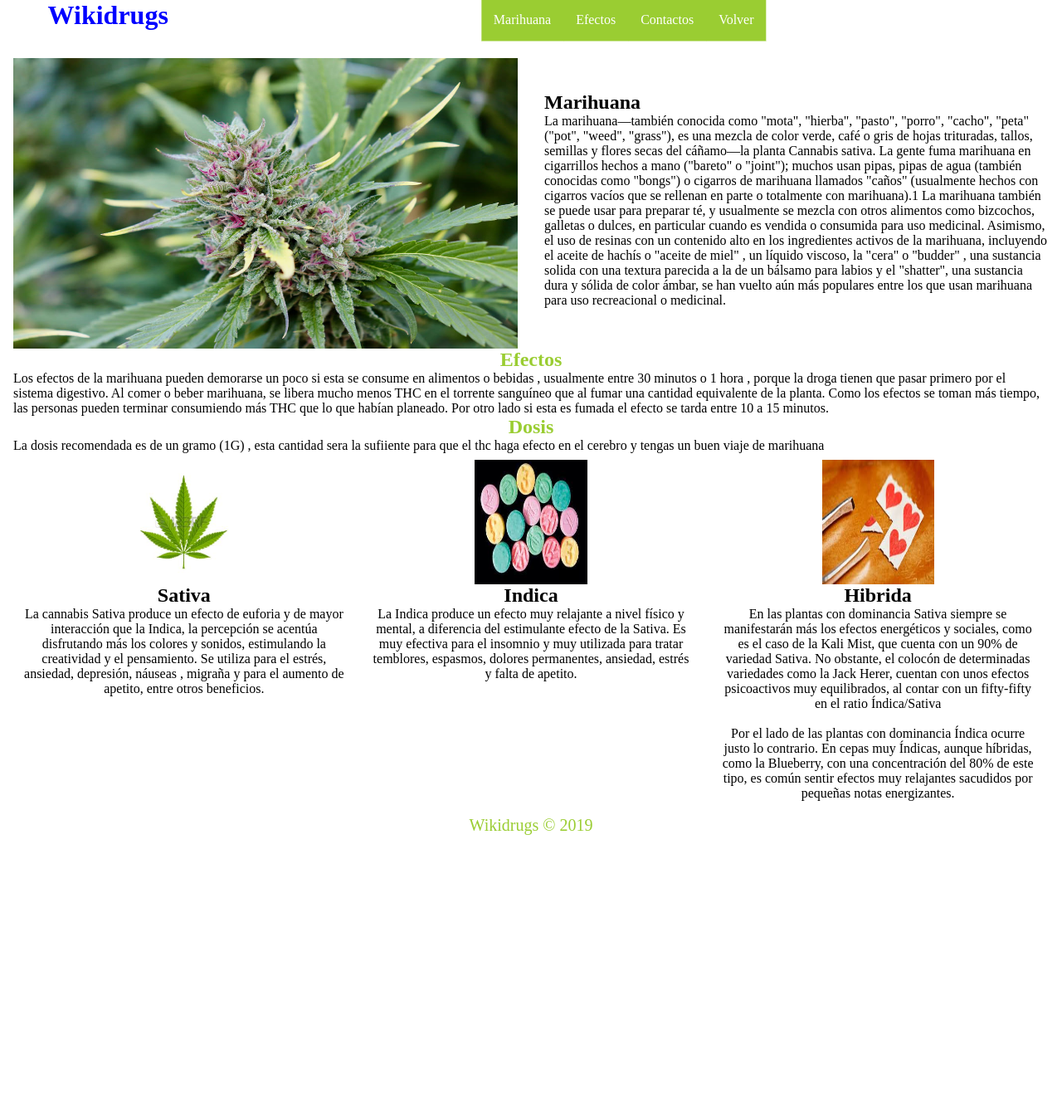
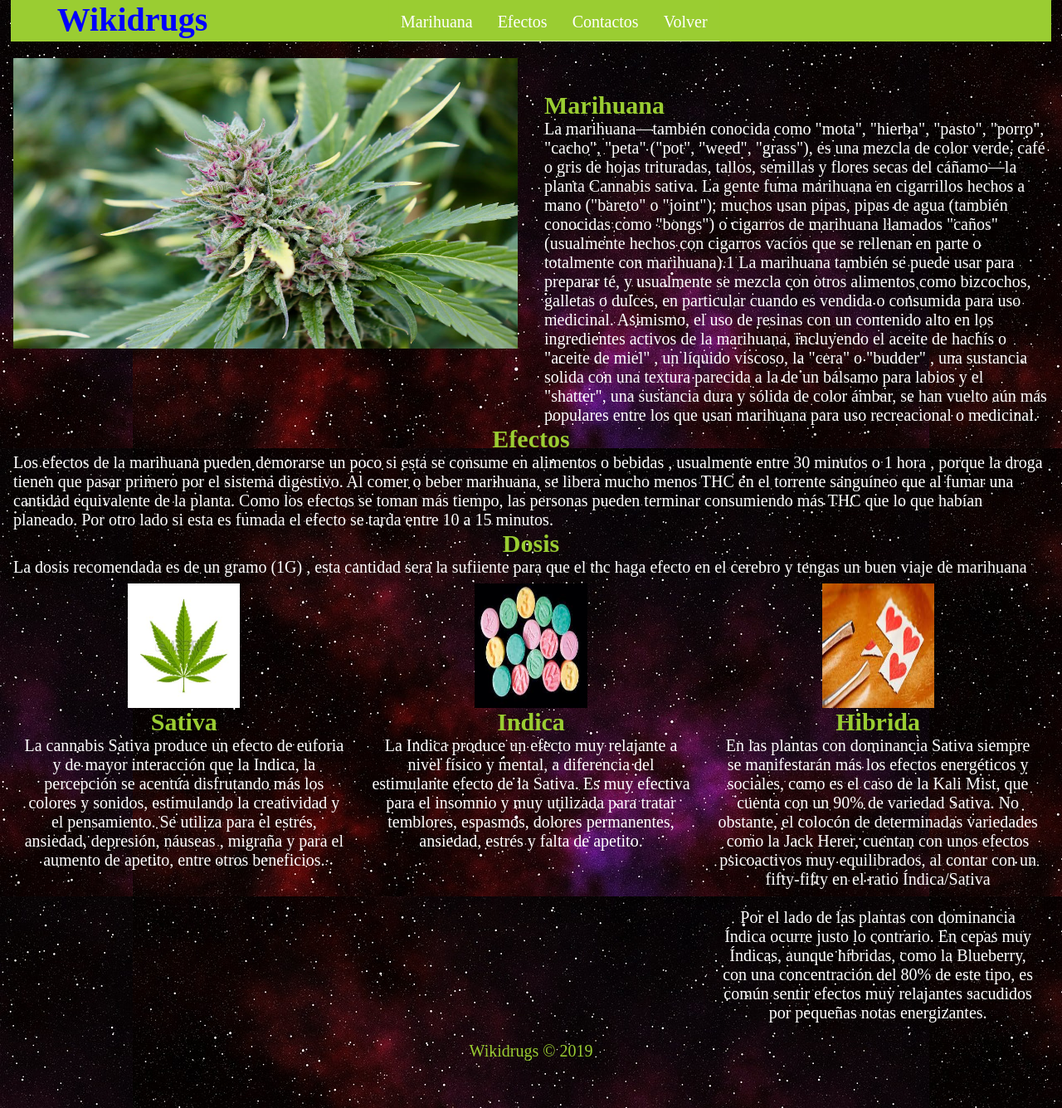
Before and after one commit to wikidrugss/wikidrugsprocs, a Django app: page /info-marihuana/ in a window 1280 px wide. Shown: the whole page at 83% size. Before the commit the page ends 1006 px from the top, so only its background shows below. Run offline with Django 3.2, Linux system fonts and the light colour scheme; some web fonts are replaced.

Commit message:
actualizacion

```diff
--- a/drugs/static/css/estilos.css
+++ b/drugs/static/css/estilos.css
@@ -13,9 +13,8 @@
 
 .pagprincipal {
     font-size: 20px;
-    background-size: 100vw 100vh;
+    background: url(../imagenes/fondo.jpg) top center;
     background-attachment: fixed;
-    background-color: rgb(6, 252, 6);
 }
 
 header {
@@ -31,6 +30,7 @@ header {
 .contenedor {
     width: 98%;
     margin: auto;
+    background-color: yellowgreen;
 }
 
 header .contenedor {
@@ -49,7 +49,7 @@ section {
 
 #Sentido {
     text-align: center;
-    color: black;
+    color: #fff;
 }
 
 footer .piepag {
--- a/drugs/static/css/marihuana.css
+++ b/drugs/static/css/marihuana.css
@@ -5,14 +5,29 @@
     margin-top: 50px;
 }
 
+.pagsecundaria {
+    font-size: 20px;
+    background: url(../imagenes/fondo.jpg) top center;
+    background-attachment: fixed;
+}
+
 .titulo .parrafotitulo .parrafo h2 {
     margin-top: 60px;
-    color: black;
+    color: yellowgreen;
+}
+
+h2 {
+    color: yellowgreen;
+}
+
+p {
+    color: #fff;
 }
 
 .tituloimagen img {
     height: 350px;
     margin-top: 20px;
+    color: #fff;
 }
 
 .textoparrafotitulo {
--- a/drugs/templates/drugs/infomarihuana.html
+++ b/drugs/templates/drugs/infomarihuana.html
@@ -1,8 +1,6 @@
-{% extends "drugs/base.html" %}
-{% load staticfiles %}
+{% extends "drugs/base.html" %} {% load staticfiles %} {% block content %}
 
-{% block content %}
-<body>
+<body class="pagsecundaria">
     <header>
         <div class="Contenedor">
             <h1 class="icon-search">Wikidrugs</h1>
--- a/drugs/urls.py
+++ b/drugs/urls.py
@@ -4,5 +4,5 @@ from . import views
 
 urlpatterns = [
     path('', views.post_list, name='post_list'),
-    url('info-marihuana/', views.infomarihuana, name='infomarihuana'),
+    path('info-marihuana/', views.infomarihuana, name='infomarihuana'),
 ]
```
